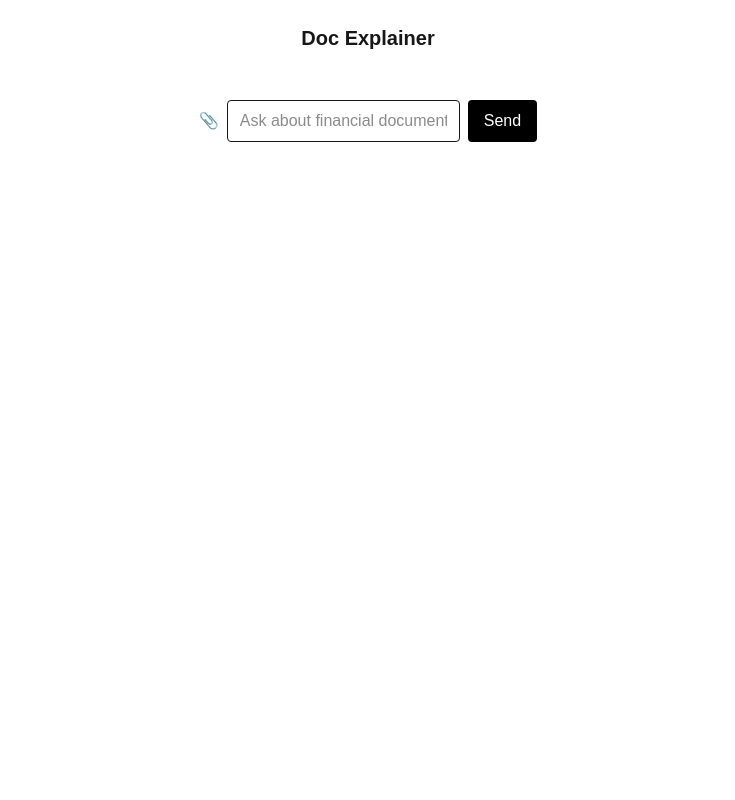
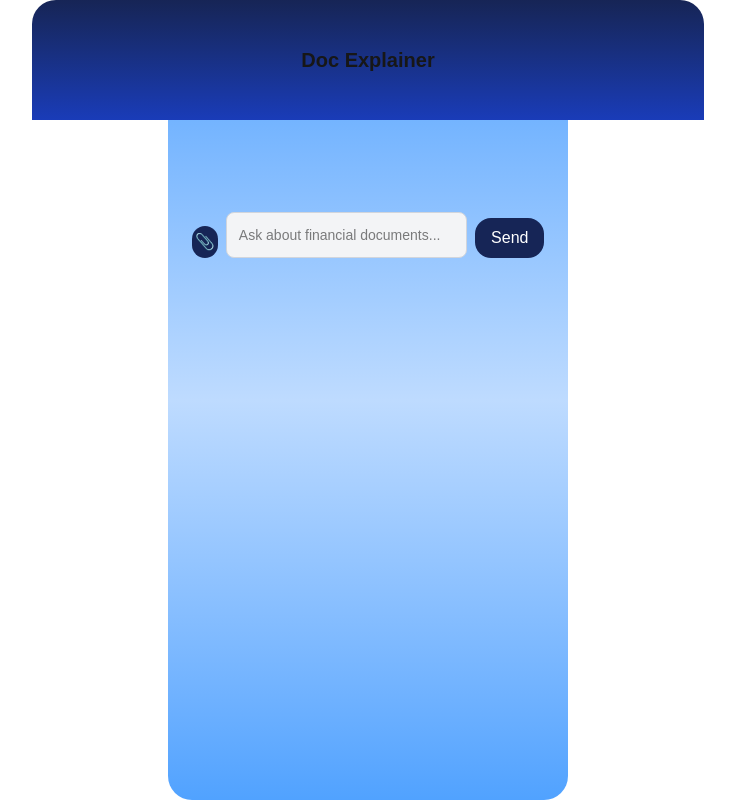
Before and after one commit to dhavans1/financial-doc-explainer, a Next.js app: page / in a window 1280 px wide. Shown: the whole page, without its empty margins (272-1007 px from the left). Built offline with nearby package versions, Linux system fonts and the light colour scheme.

Commit message:
update chat UI UX -- show uploaded file in chat -- a11y updates

```diff
--- a/package.json
+++ b/package.json
@@ -1,6 +1,6 @@
 {
   "name": "doc-explainer",
-  "version": "0.1.4",
+  "version": "0.1.5",
   "private": true,
   "scripts": {
     "dev": "next dev",
--- a/src/app/page.tsx
+++ b/src/app/page.tsx
@@ -13,22 +13,35 @@ export default function Home() {
   });
 
   return (
-    <main className="max-w-2xl mx-auto p-6 flex flex-col gap-4">
-      <h1 className="text-xl font-semibold text-center">Doc Explainer</h1>
+    <main className="max-w-2xl min-h-screen mx-auto flex flex-col gap-4 rounded-3xl bg-linear-0 from-blue-400 via-blue-200 to-blue-400">
+      <div className="fixed w-full max-w-2xl top-0 left-0 right-0 mx-auto text-xl font-semibold text-center h-30 bg-blue-950 flex items-center justify-center border-blue-950 rounded-t-3xl bg-linear-to-b from-blue-950 to-blue-800">
+        <h1>Doc Explainer</h1>
+      </div>
 
-      <div className="flex flex-col gap-3">
+      <div className="flex flex-col gap-3 p-6 pt-33 overflow-hidden">
         {messages.map((message) => (
-          <div key={message.id}>
-            <strong>{message.role === "user" ? "You" : "Claude"}:</strong>{" "}
+          <div key={message.id} className="text-left">
+            <span className="sr-only">{message.role === "user" ? "You" : "Claude"}:</span>
             {message.parts.map((part, i) => {
-              if (part.type !== "text") return null;
-              return (
-                message.role === "assistant" ?
-                 <div key={i} className="prose prose-invert max-w-none inline">
-                  <ReactMarkdown>{part.text}</ReactMarkdown>
-                 </div> :
-                <span key={i}>{part.text}</span>
-              )
+              if (part.type === "text")
+                return (
+                  message.role === "assistant" ?
+                  <div key={i} className="prose-sm prose-invert
+                    w-fit max-w-3/4 mr-auto bg-blue-200 p-2 border border-blue-900 rounded-2xl rounded-bl-none bg-linear-to-r/oklch from-blue-900 to-blue-800
+                  ">
+                    <ReactMarkdown>{part.text}</ReactMarkdown>
+                  </div> :
+                  <p key={i} className="w-fit max-w-3/4 ml-auto bg-blue-200 p-2 border border-blue-900 rounded-2xl rounded-br-none bg-linear-to-r/oklch from-blue-900 to-blue-800 break-words">
+                    {part.text}
+                  </p>
+                )
+              else if (part.type === "file")
+                return (
+                  <div key={i} className="gap-2 bg-blue-900 w-fit ml-auto m-2 mr-0 p-1 pl-3 pr-3 border-blue-900 rounded-xl text-white">
+                    <span aria-label="file attachment icon">📎</span>&nbsp;
+                    <span aria-label={`Attached file: ${part.filename}`}>{part.filename}</span>
+                  </div>
+                )
             })}
           </div>
         ))}
@@ -73,7 +86,7 @@ export default function Home() {
           setInput("");
           setFileList(undefined);
         }}
-        className="flex gap-2"
+        className="flex gap-2 p-6 items-end"
       >
         {/* File upload */}
         <input
@@ -85,15 +98,15 @@ export default function Home() {
         />
         <label
           htmlFor="file-upload"
-          className="cursor-pointer flex items-center justify-center"
+          className="cursor-pointer flex items-center justify-center bg-blue-950 h-8 w-10 rounded-full"
           aria-label="Attach a financial document"
         >
           📎
         </label>
 
         {/* Text input */}
-        <input
-          className="border rounded px-3 py-2 flex-1"
+        <textarea
+          className="w-full resize-none overflow-hidden rounded-lg border border-gray-300 bg-gray-100 text-black p-3 text-sm focus:border-blue-500 focus:outline-none field-sizing-content min-h-10"
           value={input}
           onChange={(e) => setInput(e.target.value)}
           placeholder="Ask about financial documents..."
@@ -102,7 +115,7 @@ export default function Home() {
         <button
           type="submit"
           disabled={status !== "ready"}
-          className="bg-black text-white px-4 py-2 rounded disabled:opacity-50 hover:cursor-pointer hover:bg-gray-800"
+          className="bg-blue-950 text-white px-4 py-2 rounded-2xl disabled:opacity-50 hover:cursor-pointer hover:bg-blue-900 h-10"
         >
           Send
         </button>
```
Also changed, not shown: 1 other file (tests, documents, lock files or other folders).
